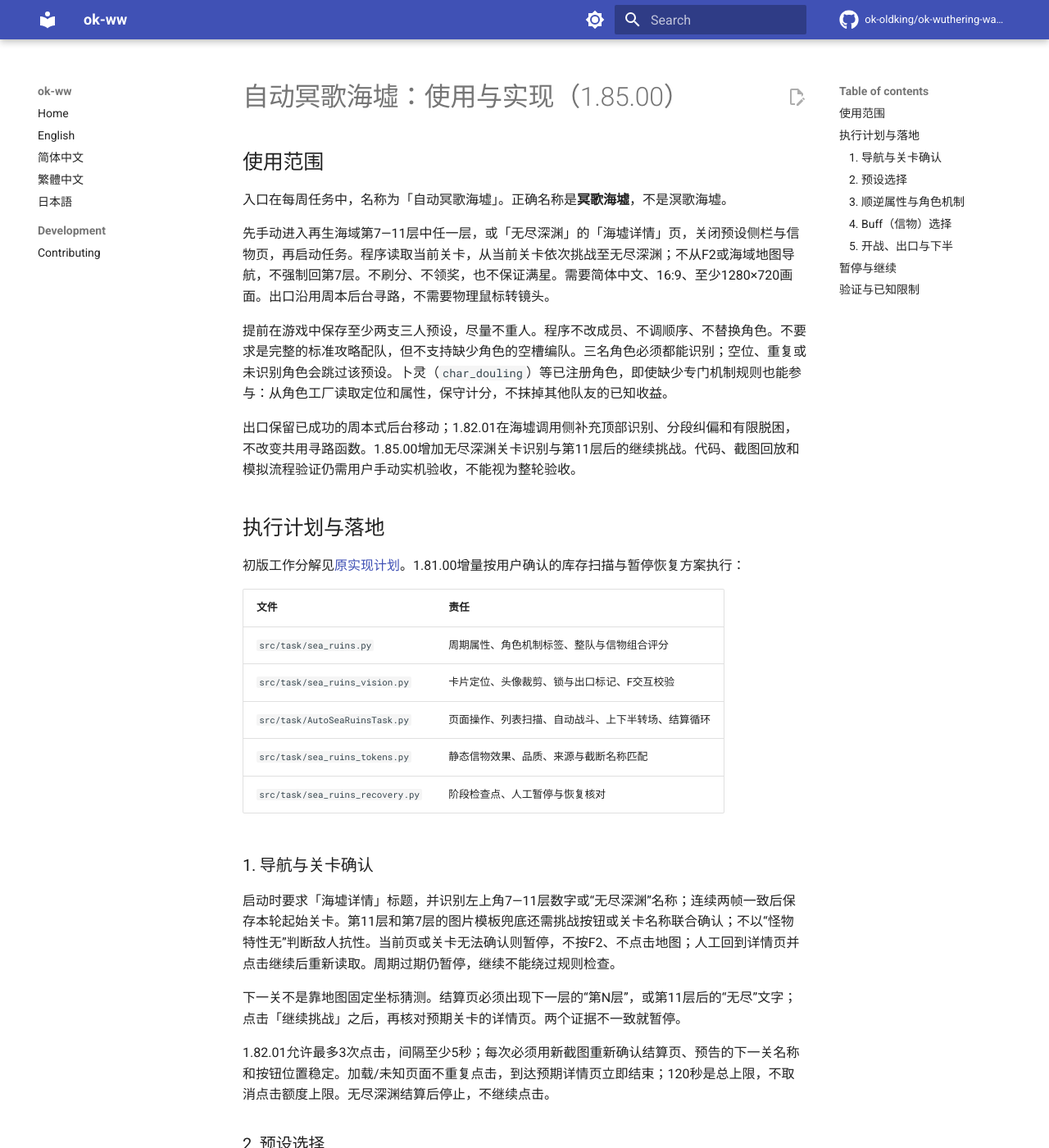
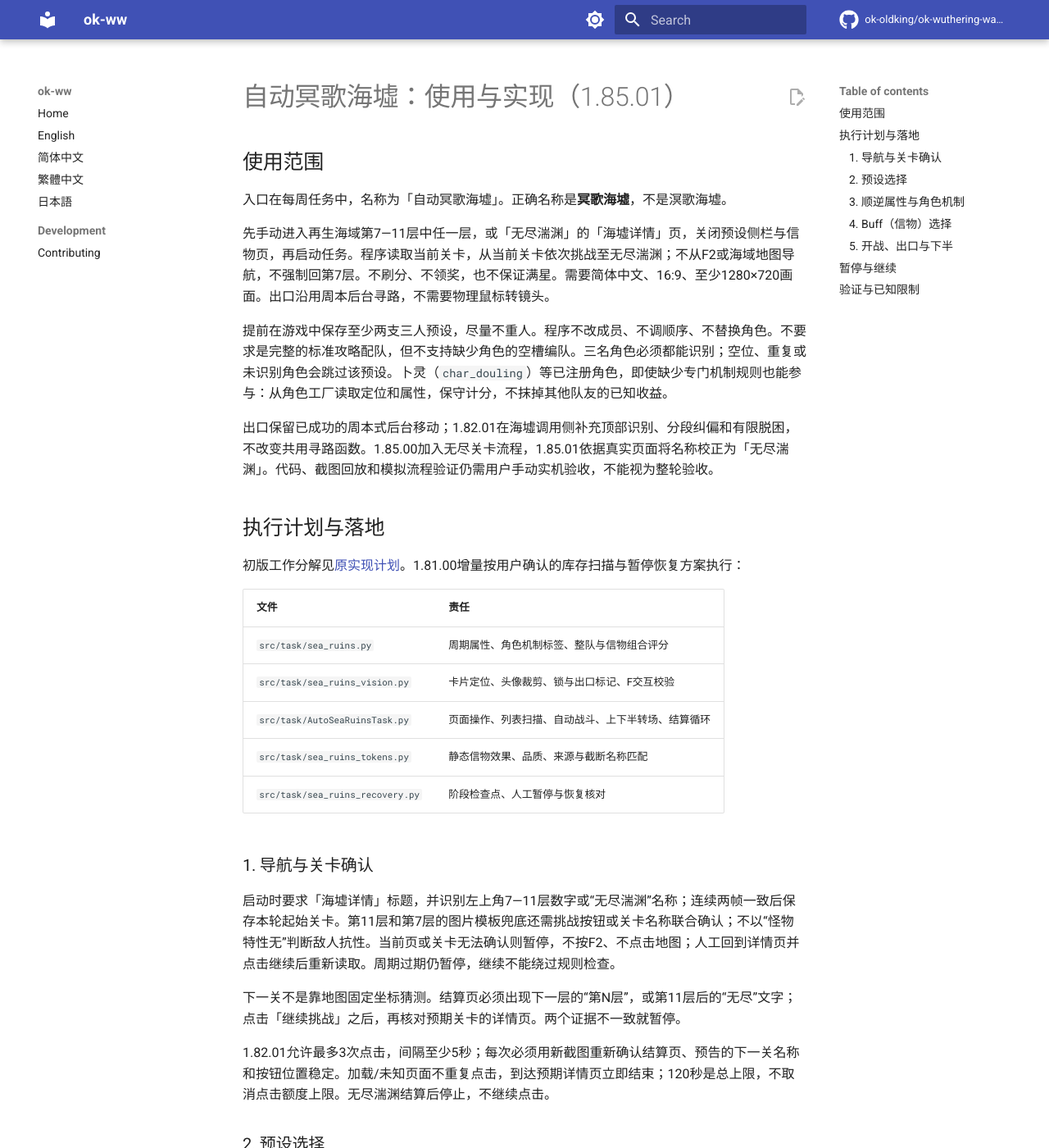
Before and after one commit to xihuojun2020-tech/okww-custom, an MkDocs documentation site: the page built from docs/references/sea-ruins.md, in a window 1280 px wide and 1400 px high. Shown: the whole window at 82% size. Built offline with MkDocs 1.6.1 and Material for MkDocs 9.7.7, drawn with Linux system fonts in a browser that asks for light colours; comment, search, counter and statistics services are not loaded; some of the changed text lies outside the part shown.

Commit message:
fix: recognize sea ruins endless stage name

````diff
--- a/config.py
+++ b/config.py
@@ -19,7 +19,7 @@ from src.task.process_feature import process_feature
 # okww 版本号（固定宽度 X.YY.ZZ）：
 #   小改动 → 第三位 +1；中等改动 → 第二位 +1 且第三位归 00；
 #   大改动 → 第一位 +1 且后两位归 00（仅用户明确提出时执行）
-version = "1.85.00"
+version = "1.85.01"
 
 
 def _find_most_recently_run_pc_exe():
--- a/docs/references/sea-ruins.md
+++ b/docs/references/sea-ruins.md
@@ -1,14 +1,14 @@
-# 自动冥歌海墟：使用与实现（1.85.00）
+# 自动冥歌海墟：使用与实现（1.85.01）
 
 ## 使用范围
 
 入口在每周任务中，名称为「自动冥歌海墟」。正确名称是**冥歌海墟**，不是溟歌海墟。
 
-先手动进入再生海域第7—11层中任一层，或「无尽深渊」的「海墟详情」页，关闭预设侧栏与信物页，再启动任务。程序读取当前关卡，从当前关卡依次挑战至无尽深渊；不从F2或海域地图导航，不强制回第7层。不刷分、不领奖，也不保证满星。需要简体中文、16:9、至少1280×720画面。出口沿用周本后台寻路，不需要物理鼠标转镜头。
+先手动进入再生海域第7—11层中任一层，或「无尽湍渊」的「海墟详情」页，关闭预设侧栏与信物页，再启动任务。程序读取当前关卡，从当前关卡依次挑战至无尽湍渊；不从F2或海域地图导航，不强制回第7层。不刷分、不领奖，也不保证满星。需要简体中文、16:9、至少1280×720画面。出口沿用周本后台寻路，不需要物理鼠标转镜头。
 
 提前在游戏中保存至少两支三人预设，尽量不重人。程序不改成员、不调顺序、不替换角色。不要求是完整的标准攻略配队，但不支持缺少角色的空槽编队。三名角色必须都能识别；空位、重复或未识别角色会跳过该预设。卜灵（`char_douling`）等已注册角色，即使缺少专门机制规则也能参与：从角色工厂读取定位和属性，保守计分，不抹掉其他队友的已知收益。
 
-出口保留已成功的周本式后台移动；1.82.01在海墟调用侧补充顶部识别、分段纠偏和有限脱困，不改变共用寻路函数。1.85.00增加无尽深渊关卡识别与第11层后的继续挑战。代码、截图回放和模拟流程验证仍需用户手动实机验收，不能视为整轮验收。
+出口保留已成功的周本式后台移动；1.82.01在海墟调用侧补充顶部识别、分段纠偏和有限脱困，不改变共用寻路函数。1.85.00加入无尽关卡流程，1.85.01依据真实页面将名称校正为「无尽湍渊」。代码、截图回放和模拟流程验证仍需用户手动实机验收，不能视为整轮验收。
 
 ## 执行计划与落地
 
@@ -24,11 +24,11 @@
 
 ### 1. 导航与关卡确认
 
-启动时要求「海墟详情」标题，并识别左上角7—11层数字或“无尽深渊”名称；连续两帧一致后保存本轮起始关卡。第11层和第7层的图片模板兜底还需挑战按钮或关卡名称联合确认；不以“怪物特性无”判断敌人抗性。当前页或关卡无法确认则暂停，不按F2、不点击地图；人工回到详情页并点击继续后重新读取。周期过期仍暂停，继续不能绕过规则检查。
+启动时要求「海墟详情」标题，并识别左上角7—11层数字或“无尽湍渊”名称；连续两帧一致后保存本轮起始关卡。第11层和第7层的图片模板兜底还需挑战按钮或关卡名称联合确认；不以“怪物特性无”判断敌人抗性。当前页或关卡无法确认则暂停，不按F2、不点击地图；人工回到详情页并点击继续后重新读取。周期过期仍暂停，继续不能绕过规则检查。
 
 下一关不是靠地图固定坐标猜测。结算页必须出现下一层的“第N层”，或第11层后的“无尽”文字；点击「继续挑战」之后，再核对预期关卡的详情页。两个证据不一致就暂停。
 
-1.82.01允许最多3次点击，间隔至少5秒；每次必须用新截图重新确认结算页、预告的下一关名称和按钮位置稳定。加载/未知页面不重复点击，到达预期详情页立即结束；120秒是总上限，不取消点击额度上限。无尽深渊结算后停止，不继续点击。
+1.82.01允许最多3次点击，间隔至少5秒；每次必须用新截图重新确认结算页、预告的下一关名称和按钮位置稳定。加载/未知页面不重复点击，到达预期详情页立即结束；120秒是总上限，不取消点击额度上限。无尽湍渊结算后停止，不继续点击。
 
 ### 2. 预设选择
 
@@ -49,9 +49,9 @@
 | 9 | 气动 | 气动 |
 | 10 | 导电 | 导电 |
 | 11 | 衍射 | 衍射 |
-| 无尽深渊 | 未核实，不加元素偏好 | 未核实，不加元素偏好 |
+| 无尽湍渊 | 未核实，不加元素偏好 | 未核实，不加元素偏好 |
 
-第8层按用户2026-09-20提供的信息修正：上半热熔逆属性、下半衍射逆属性，无顺属性。9—11层按用户2026-09-22确认的当前周期规则校正；第7层沿用原规则。“怪物特性无”不等于敌人没有固有抗性。无尽深渊未提供怪物详情，元素评分不加顺逆属性偏好。上述规则仍需随周期更新，本轮没有确认额外元素顺属性。
+第8层按用户2026-09-20提供的信息修正：上半热熔逆属性、下半衍射逆属性，无顺属性。9—11层按用户2026-09-22确认的当前周期规则校正；第7层沿用原规则。“怪物特性无”不等于敌人没有固有抗性。无尽湍渊未提供怪物详情，元素评分不加顺逆属性偏好。上述规则仍需随周期更新，本轮没有确认额外元素顺属性。
 
 评分不是伤害模拟：按角色输出权重计入元素收益/惩罚，主输出影响大，治疗影响小；顺属性每权重+25，逆属性每权重-55。宁可使用次优但无重人的队伍，也不拆改预设。
 
@@ -76,7 +76,7 @@
 | 眷属 | 保守的通用召唤备选 |
 | 其他 | 不在静态目录的新信物暂停，需维护资料 |
 
-有限次数信物在前层扣保留分，优先留给后层；第10层起和无尽深渊不扣保留分。但只有有限信物可用时仍允许选取，不因保留分把所有合法组合淘汰。这是逐层贪心保留策略，不是整期最优规划。两队若选同一有限信物，扫描时剩余至少为2；第二次携带前重新读取可用状态。
+有限次数信物在前层扣保留分，优先留给后层；第10层起和无尽湍渊不扣保留分。但只有有限信物可用时仍允许选取，不因保留分把所有合法组合淘汰。这是逐层贪心保留策略，不是整期最优规划。两队若选同一有限信物，扫描时剩余至少为2；第二次携带前重新读取可用状态。
 
 每关都重新扫描库存、重新选择两队及信物，不信任上一层残留头像。携带时滚动定位，只点击选定目标，核对右侧完整名称和携带按钮，再返回详情核对槽图案。已经正确携带的目标不重复点击；开战前再次检查两队和两信物。
 
@@ -105,13 +105,13 @@
 
 已知「解锁信物 / 点击空白处关闭」弹窗自动关闭，最多3次；不识别任意暗屏为弹窗。未能处理的异常释放输入、截图留证，显示当前层与未完成环节，使用原任务卡的暂停/继续功能。暂停期间关闭战斗睡眠回调，保留当前前台任务，后台触发任务不取得执行权。
 
-用户接手后点击继续：先刷新截图和战斗缓存，再核对阶段。已应用的编队/信物不重复应用；上半已结束则去出口；手动进入下半后通过海墟HUD和下半角色确认，直接接续下半；已到结算则读取结算；下一关详情只在待进入下一关的阶段且名称一致时承认，包括第11层后的无尽深渊。回到当前关卡编队页会按需要重扫库存与计划。未知界面再次暂停，不自动从7层重开。
+用户接手后点击继续：先刷新截图和战斗缓存，再核对阶段。已应用的编队/信物不重复应用；上半已结束则去出口；手动进入下半后通过海墟HUD和下半角色确认，直接接续下半；已到结算则读取结算；下一关详情只在待进入下一关的阶段且名称一致时承认，包括第11层后的无尽湍渊。回到当前关卡编队页会按需要重扫库存与计划。未知界面再次暂停，不自动从7层重开。
 
 人工暂停时间不沿用旧操作超时；继续后重试环节建立新的有限预算。主动停止仍立即终止，不转成暂停。仅支持同一程序进程内的恢复，关闭/重启程序后不保留检查点。**程序暂停不会暂停在线游戏世界，战斗中需及时接手。**
 
 ## 验证与已知限制
 
-离线测试覆盖库存无点击、多分辨率、解锁弹窗、暂停/取消/恢复、无尽详情识别、第11层转无尽、无尽结算停止及完整模拟循环。测试运行于独立工作树，不包含原工作区无关未提交修改。历史实图没有无尽详情和第11层后的结算页；相关导航几何和 OCR 仍需更新后实机验证。
+离线测试覆盖库存无点击、多分辨率、解锁弹窗、暂停/取消/恢复、真实无尽详情识别、第11层转无尽、无尽结算停止及完整模拟循环。测试运行于独立工作树，不包含原工作区无关未提交修改。2026-09-23 的无尽详情实图已验证关卡 OCR；第11层后的结算页仍无实图，转场文字位置需实机验证。
 
 可复现命令：
 
@@ -120,7 +120,7 @@
 .\.venv\Scripts\python.exe scripts/run_test_file.py tests/TestSeaRuinsRecovery.py --result-file test_out/sea-recovery.json
 ```
 
-仍需实机验证：库存扫描全过程、滚轮到底、所有信物携带槽图案、人工接管后恢复、复杂遮挡/绕障、无尽深渊详情与结果页文字位置、实际怪物抗性、整轮通关。测试截图下半识别为 `yangyang_sp / char_rover / char_sanhua`，不把漂泊者误标为相里要。
+仍需实机验证：库存扫描全过程、滚轮到底、所有信物携带槽图案、人工接管后恢复、复杂遮挡/绕障、第11层转无尽湍渊的结算页文字位置、实际怪物抗性、整轮通关。测试截图下半识别为 `yangyang_sp / char_rover / char_sanhua`，不把漂泊者误标为相里要。
 
 任务出错保存`sea_ruins_paused`，各关结算保存`sea_ruins_floor_N_result`（无尽为 `sea_ruins_floor_endless_result`）；这些是运行截图。任务已映射到海墟证据项目，但没有新增「整期奖励全部完成」自动判定，原手动留证能力不变。
 
````
Also changed, not shown: README.md (+1 -1 lines), 更新日志.md (+5 -0 lines), 7 other files.
